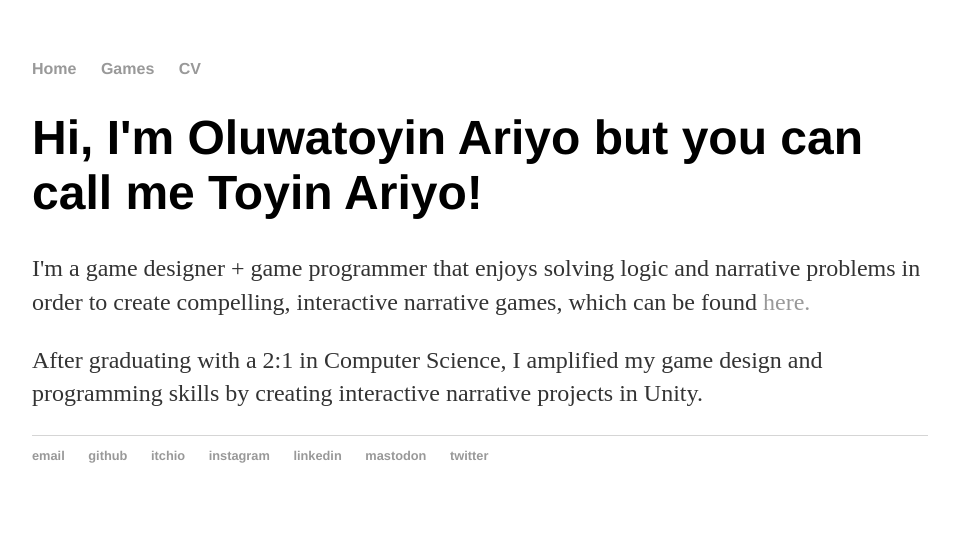
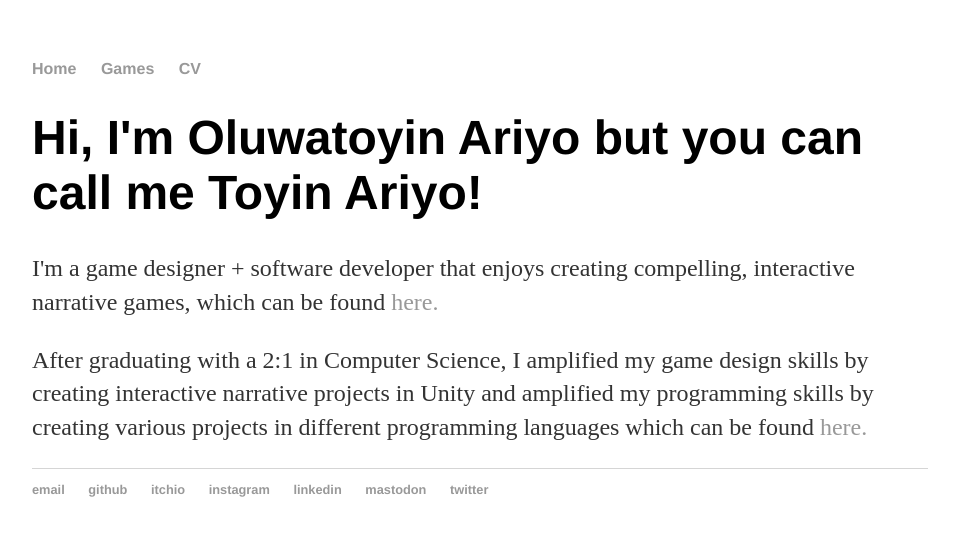
Before and after one commit to toyinariyo/toyinariyo.github.io, a Jekyll site: the page built from index.html, in a window 1280 px wide. Shown: the top 536 px of the page, without its empty margins (160-1119 px from the left). Built offline with Jekyll 4.4.1, drawn with Linux system fonts in a browser that asks for light colours.

Commit message:
Emphasised software developer role

```diff
--- a/index.html
+++ b/index.html
@@ -4,6 +4,6 @@ title: Oluwatoyin Ariyo
 ---
 <div class="blurb">
         <h1>Hi, I'm Oluwatoyin Ariyo but you can call me Toyin Ariyo!</h1>
-	<p>I'm a game designer + game programmer that enjoys solving logic and narrative problems in order to create compelling, interactive narrative games, which can be found <a href="/Games">here.</a></p>
+	<p>I'm a game designer + software developer that enjoys creating compelling, interactive narrative games, which can be found <a href="/Games">here.</a></p>
 </div><!-- /.blurb -->
-<p>After graduating with a 2:1 in Computer Science, I amplified my game design and programming skills by creating interactive narrative projects in Unity. </p>
+<p>After graduating with a 2:1 in Computer Science, I amplified my game design skills by creating interactive narrative projects in Unity and amplified my programming skills by creating various projects in different programming languages which can be found <a href="https://github.com/toyinariyo">here.</a></p>
```
